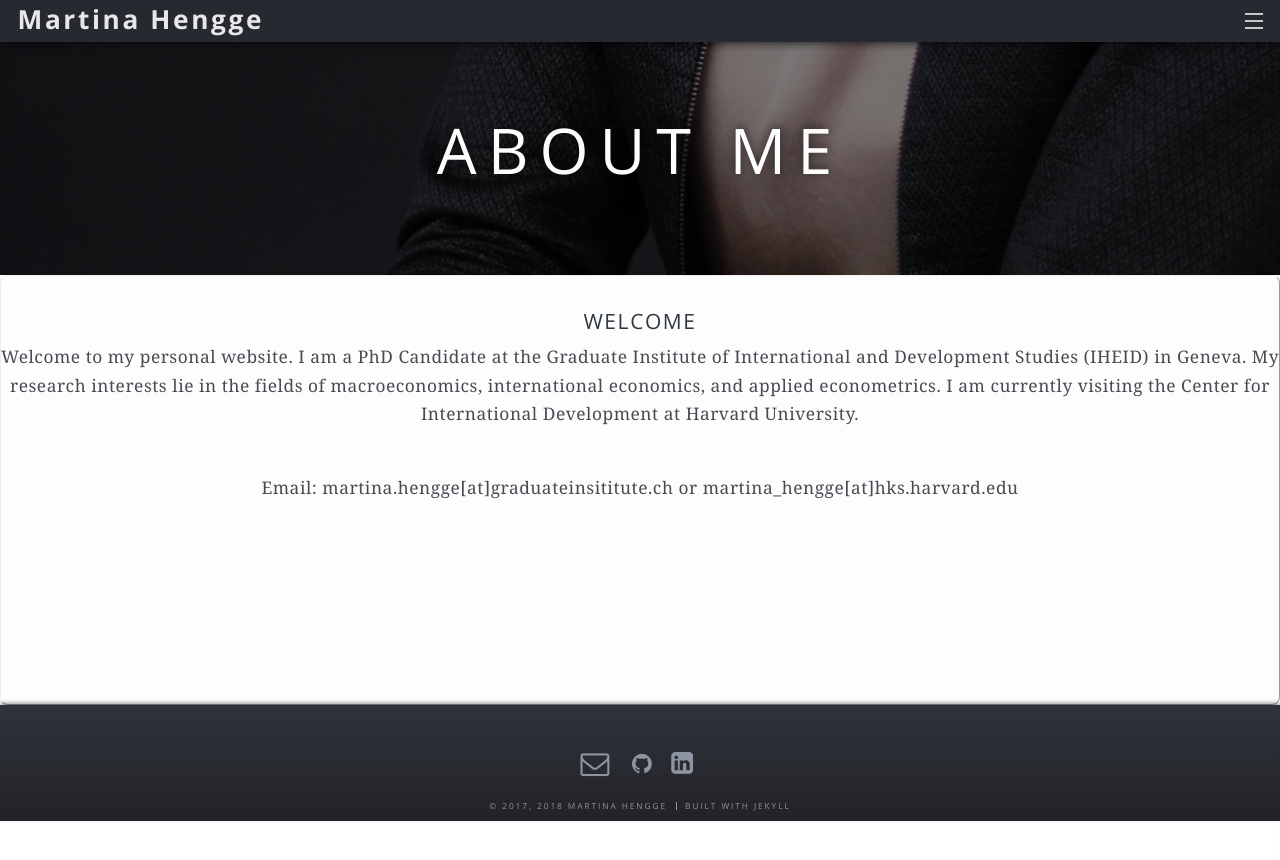
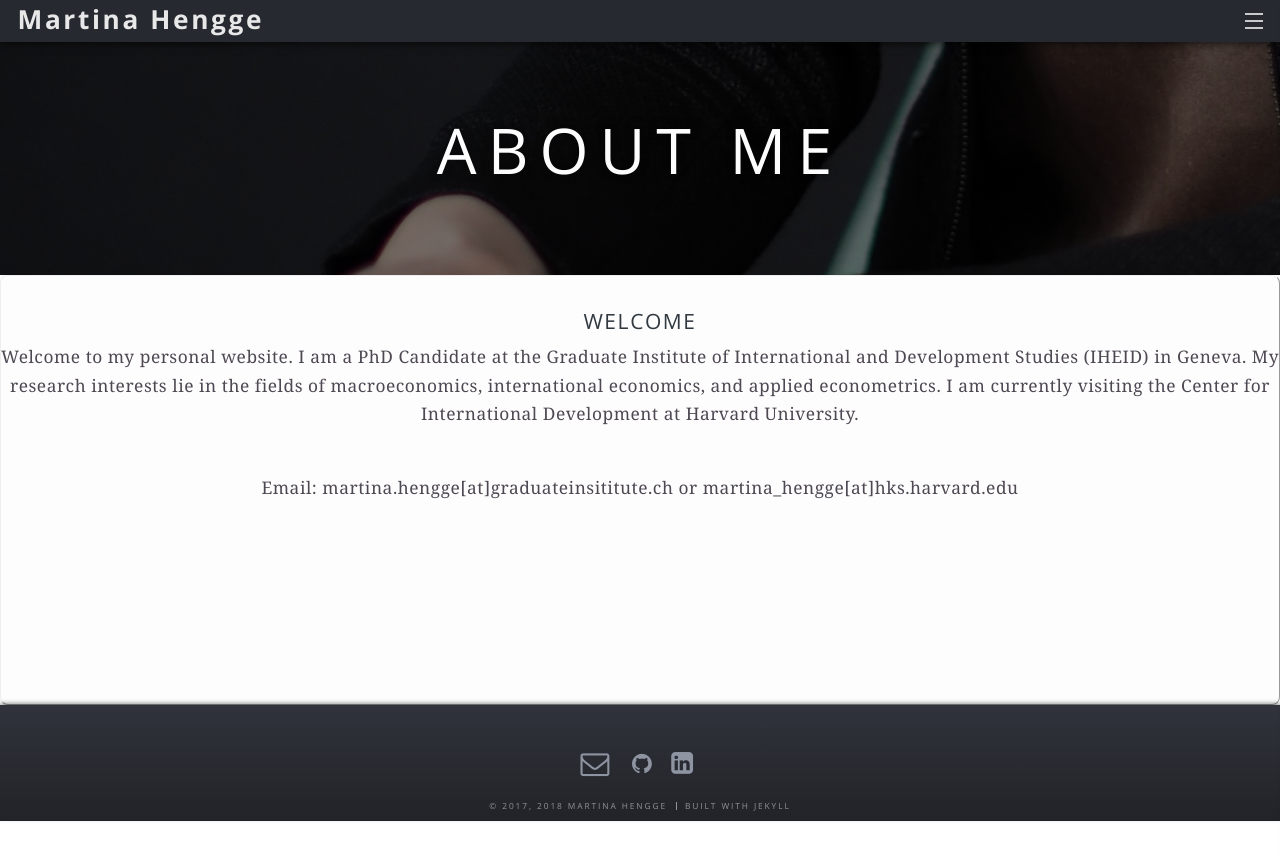
Before and after one commit to enricomund/enricomund.github.io, a Jekyll site: the page built from _pages/about.html, in a window 1280 px wide. Shown: the top 860 px of the page. Built offline with Jekyll 4.4.1, drawn with Linux system fonts in a browser that asks for light colours.

Commit message:
other photo

```diff
--- a/_pages/about.html
+++ b/_pages/about.html
@@ -4,7 +4,7 @@ title: About me
 permalink: /about/
 options: fullwidth,center
 image: about.jpg
-background-image: hand.jpg
+background-image: hands.jpg
 sitemap:
   priority: 0.8
 ---
```
Also changed, not shown: images/hands.jpg (added).
